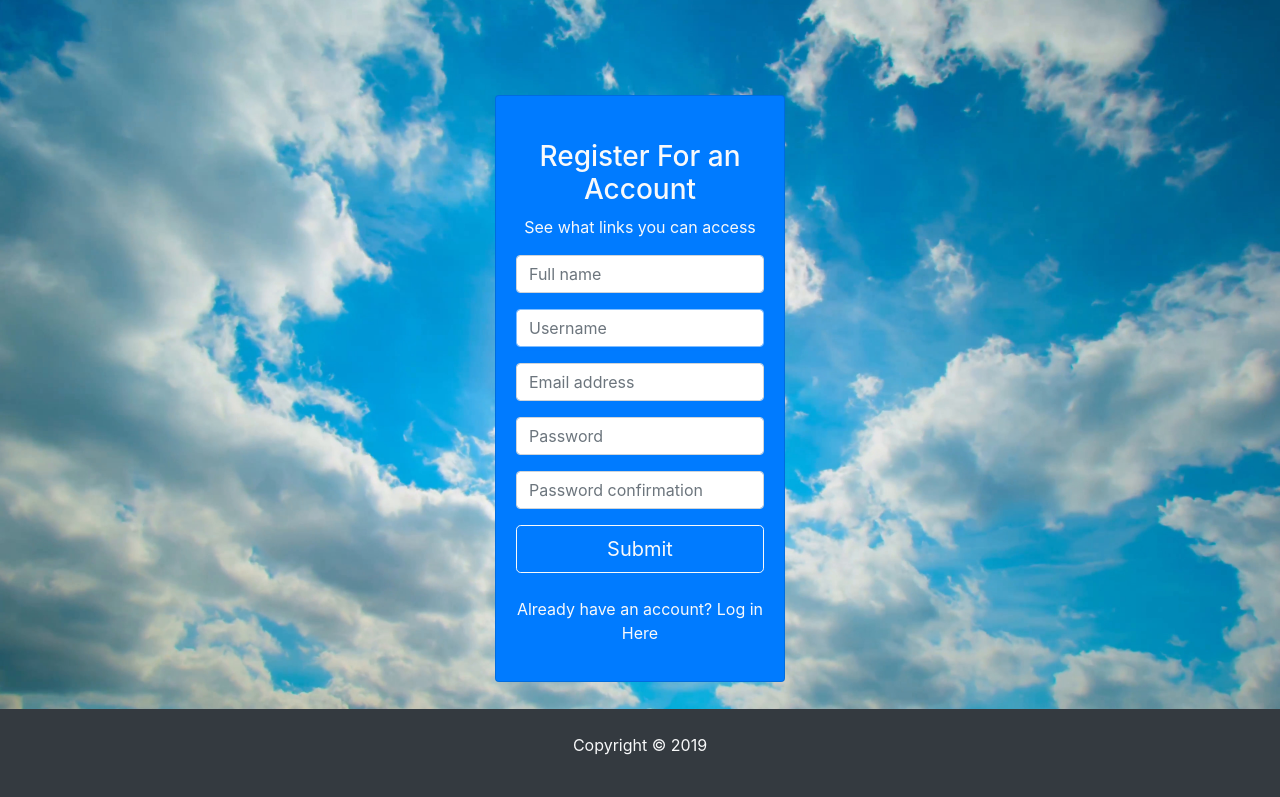
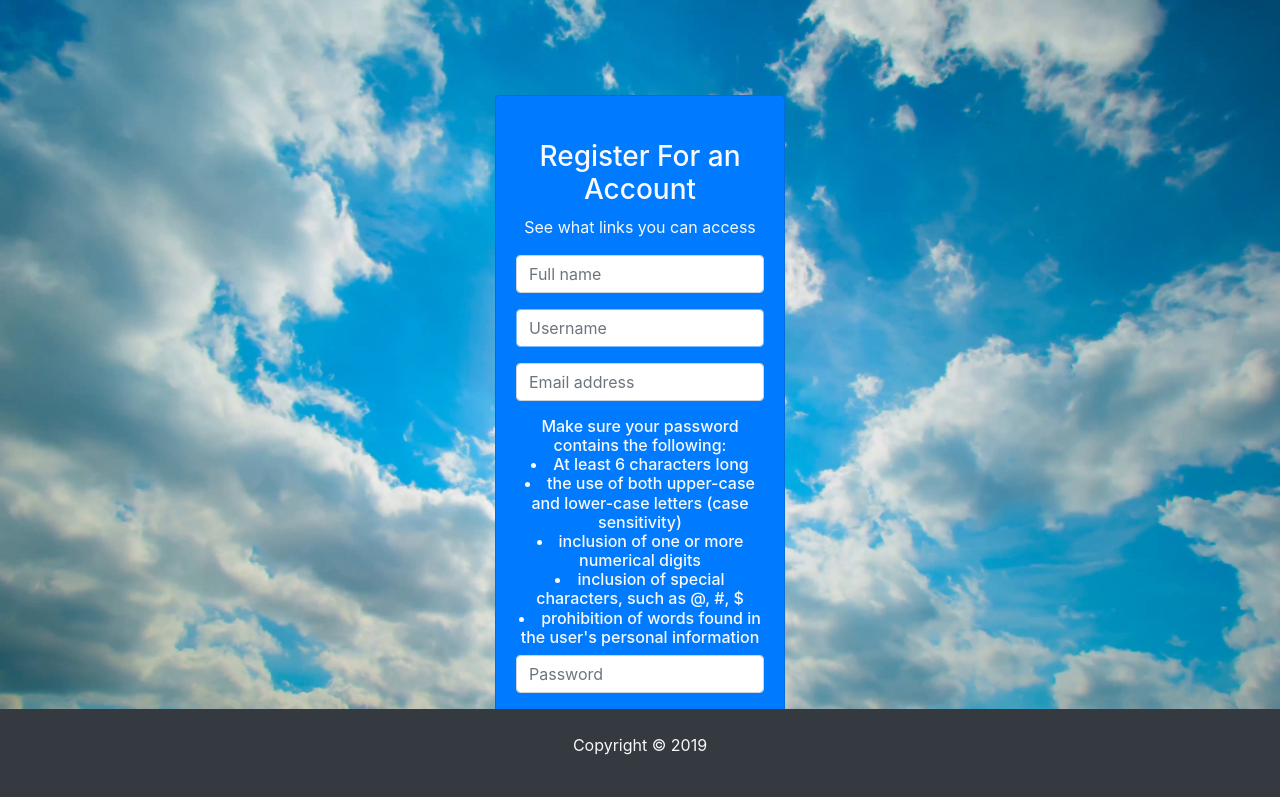
Before and after one commit to Cklewis/Admin-Portal, a Django app: page /users/register/ in a window 1280 px wide. Shown: the part 69-866 px from the top of the page. Run offline with Django 3.2, Linux system fonts and the light colour scheme; some libraries are stand-ins or nearby versions.

Commit message:
update Registration to outline what the user's password requirements sould be before they attempt to enter the password

```diff
--- a/server/adminportal/templates/pages/register.html
+++ b/server/adminportal/templates/pages/register.html
@@ -19,6 +19,14 @@
             <div class="form-group">
               {{ form.email | as_crispy_field }}
             </div>
+            <h6>
+              Make sure your password contains the following:
+              <li>At least 6 characters long</li>
+              <li>the use of both upper-case and lower-case letters (case sensitivity)</li>
+              <li>inclusion of one or more numerical digits</li>
+              <li>inclusion of special characters, such as @, #, $</li>
+              <li>prohibition of words found in the user's personal information</li>
+            </h6>
             <div class="form-group">
               {{ form.password1 | as_crispy_field }}
             </div>
```
